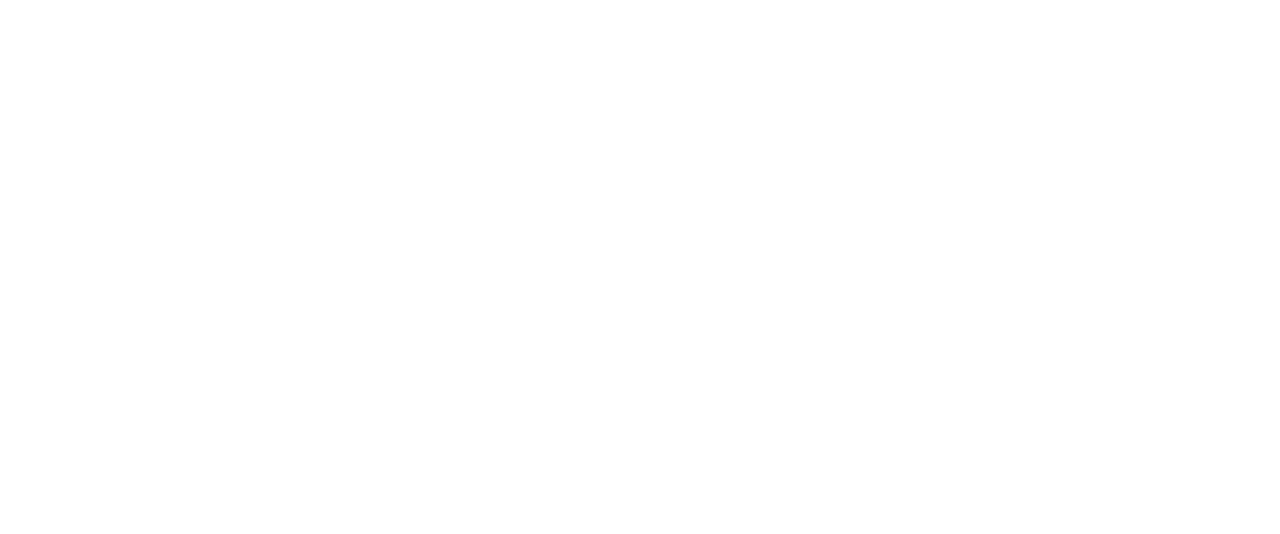
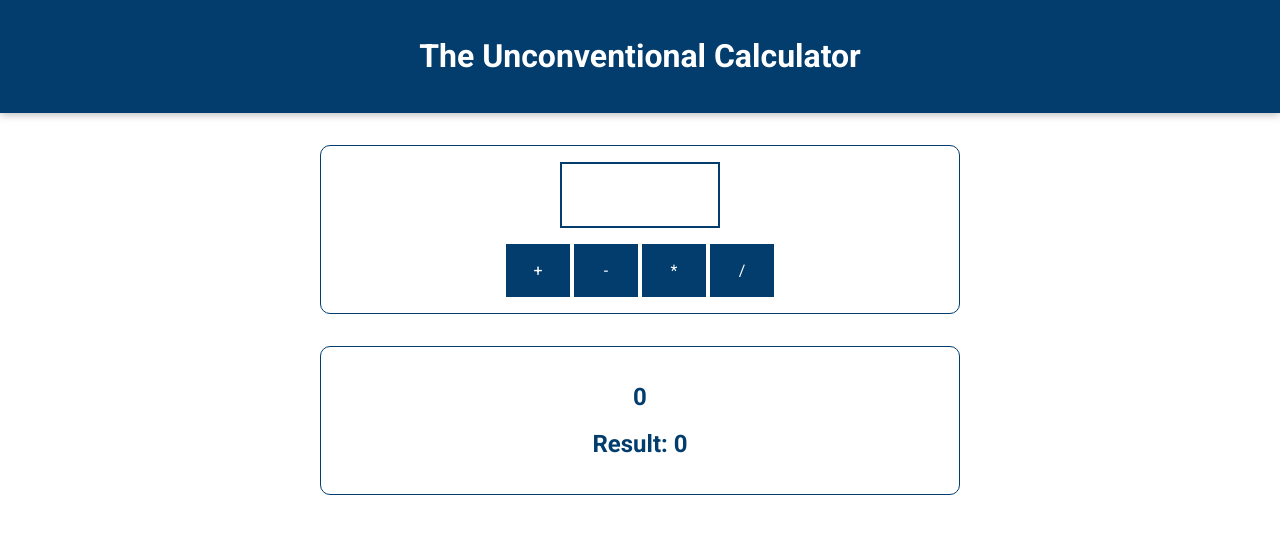
Before and after one commit to felixTechnology/JavaScript2020, a plain HTML site: page index.html in a window 1280 px wide. Drawn offline with Linux system fonts and the light colour scheme.

Commit message:
Completed how to import JS into HTML File and why JS reference should be done at the body tag of HTML

```diff
--- /dev/null
+++ b/assets/scripts/app.js
@@ -0,0 +1 @@
+alert("This works...");
--- /dev/null
+++ b/assets/scripts/vendor.js
@@ -0,0 +1,13 @@
+const userInput = document.getElementById('input-number');
+const addBtn = document.getElementById('btn-add');
+const subtractBtn = document.getElementById('btn-subtract');
+const multiplyBtn = document.getElementById('btn-multiply');
+const divideBtn = document.getElementById('btn-divide');
+
+const currentResultOutput = document.getElementById('current-result');
+const currentCalculationOutput = document.getElementById('current-calculation');
+
+function outputResult(result, text) {
+  currentResultOutput.textContent = result;
+  currentCalculationOutput.textContent = text;
+}
--- /dev/null
+++ b/assets/styles/app.css
@@ -0,0 +1,79 @@
+* {
+  box-sizing: border-box;
+}
+
+html {
+  font-family: 'Roboto', open-sans;
+}
+
+body {
+  margin: 0;
+}
+
+header {
+  background: #023d6d;
+  color: white;
+  padding: 1rem;
+  text-align: center;
+  box-shadow: 0 2px 8px rgba(0, 0, 0, 0.26);
+  width: 100%;
+}
+
+#results,
+#calculator {
+  margin: 2rem auto;
+  width: 40rem;
+  max-width: 90%;
+  border: 1px solid #023d6d;
+  border-radius: 10px;
+  padding: 1rem;
+  color: #023d6d;
+}
+
+#results {
+  text-align: center;
+}
+
+#calculator input {
+  font: inherit;
+  font-size: 3rem;
+  border: 2px solid #023d6d;
+  width: 10rem;
+  padding: 0.15rem;
+  margin: auto;
+  display: block;
+  color: #023d6d;
+  text-align: center;
+}
+
+#calculator input:focus {
+  outline: none;
+}
+
+#calculator button {
+  font: inherit;
+  background: #023d6d;
+  color: white;
+  border: 1px solid #023d6d;
+  padding: 1rem;
+  cursor: pointer;
+}
+
+#calculator button:focus {
+  outline: none;
+}
+
+#calculator button:hover,
+#calculator button:active {
+  background: #084f88;
+  border-color: #084f88;
+}
+
+#calc-actions button {
+  width: 4rem;
+}
+
+#calc-actions {
+  margin-top: 1rem;
+  text-align: center;
+}
--- a/index.html
+++ b/index.html
@@ -1,10 +1,44 @@
 <!DOCTYPE html>
 <html lang="en">
 <head>
-    <meta charset="UTF-8">
-    <title>Title</title>
+    <meta charset="UTF-8" />
+
+    <meta name="viewport" content="width=device-width, initial-scale=1.0" />
+    <meta http-equiv="X-UA-Compatible" content="ie=edge" />
+    <title>Basics</title>
+    <link href="https://fonts.googleapis.com/css?family=Roboto:400,700&display=swap"
+            rel="stylesheet"
+    />
+    <link rel="stylesheet" href="assets/styles/app.css" />
+    <!--Tis is writing JS code directly in html file in the head section using script tag-->
+    <!--This is quite not advisable because as your JS Code get lengthy it will pose a challenge to maintain your script -->
+   <!-- <script>
+        alert("This works fine");
+    </script>-->
+
+    <!--<script src="assets/scripts/app.js"> </script>-->
 </head>
 <body>
+<header>
+    <h1>The Unconventional Calculator</h1>
+</header>
+
+<section id="calculator">
+    <input type="number" id="input-number" />
+    <div id="calc-actions">
+        <button type="button" id="btn-add">+</button>
+        <button type="button" id="btn-subtract">-</button>
+        <button type="button" id="btn-multiply">*</button>
+        <button type="button" id="btn-divide">/</button>
+    </div>
+</section>
+<section id="results">
+    <h2 id="current-calculation">0</h2>
+    <h2>Result: <span id="current-result">0</span></h2>
+</section>
+
+<script src="assets/scripts/vendor.js"> </script>
+<script src="assets/scripts/app.js"> </script>
 
 </body>
 </html>
```
Also changed, not shown: 1 other file.
